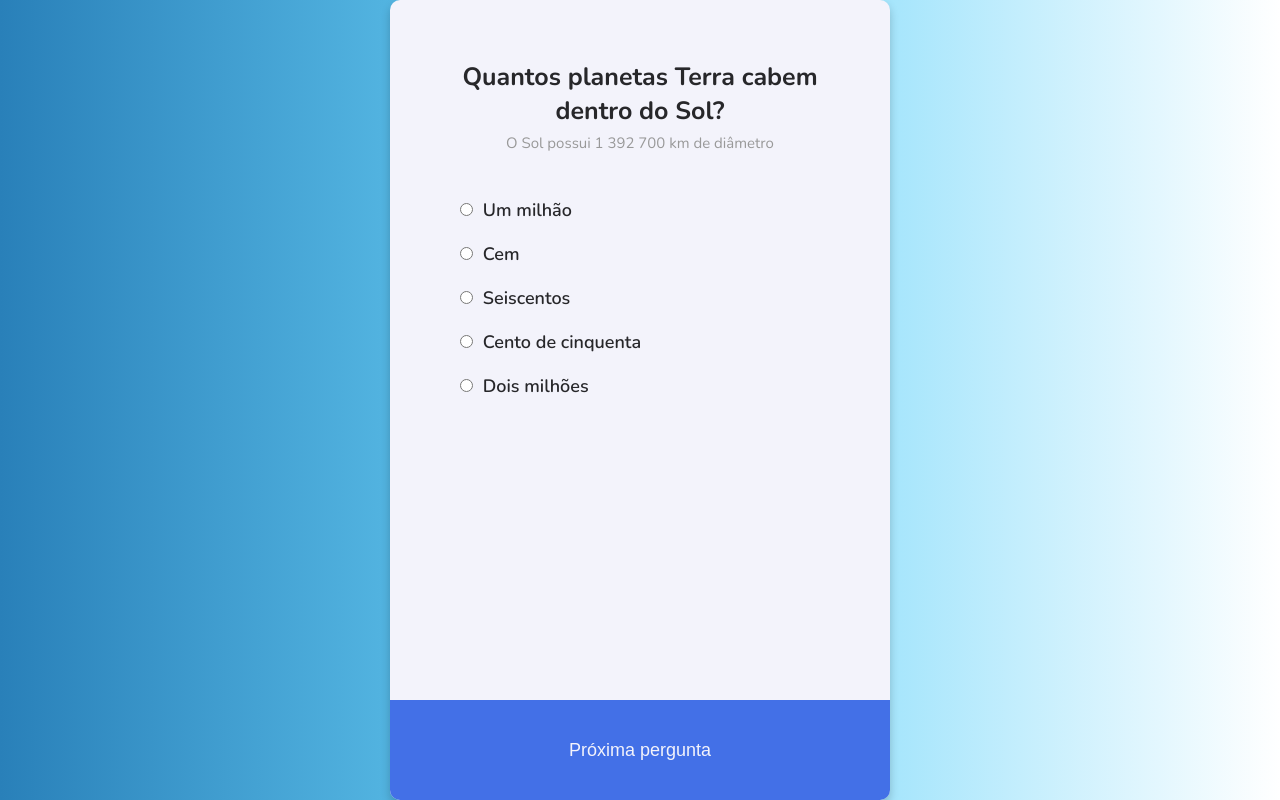
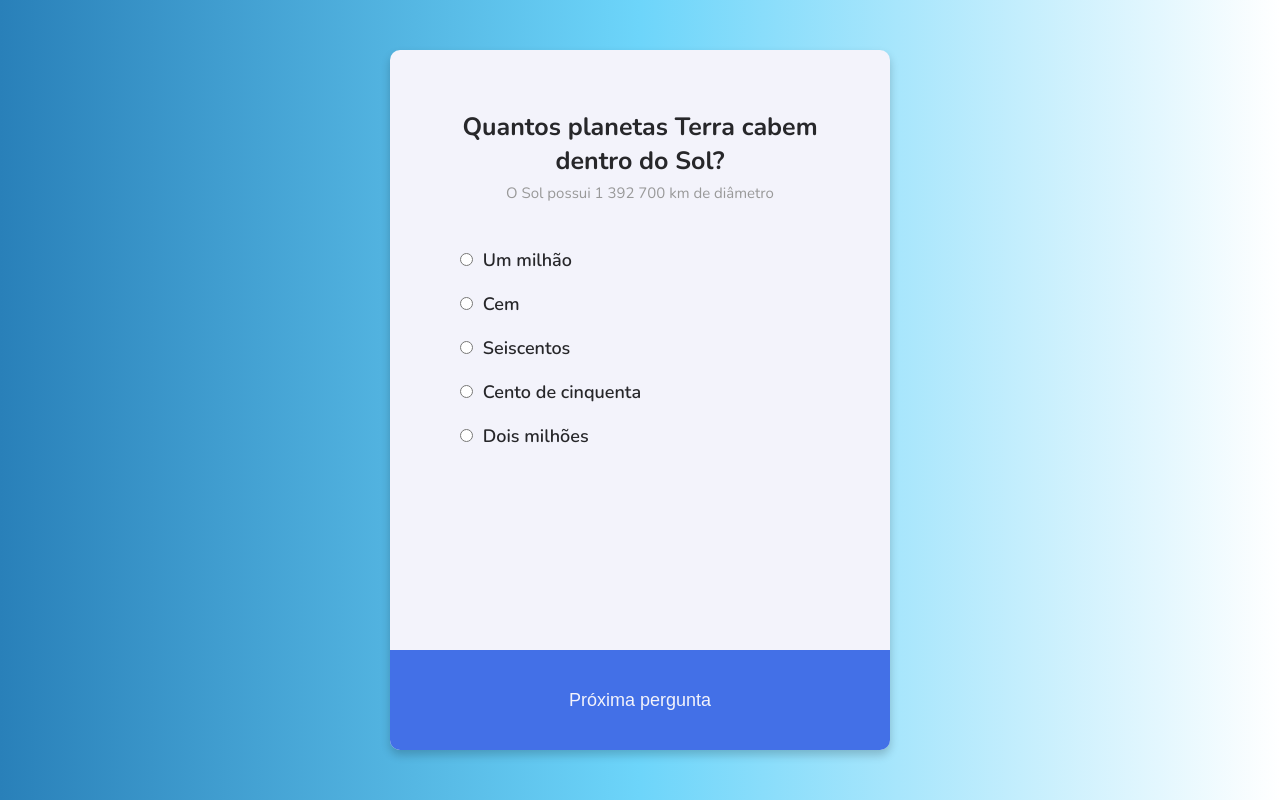
Before and after one commit to danielpalmares/quiz-app, a plain HTML site: page index.html in a window 1280 px wide. Drawn offline with nearby package versions, Linux system fonts and the light colour scheme.

Commit message:
height content 70rem[

```diff
--- a/style.css
+++ b/style.css
@@ -26,7 +26,7 @@ body {
 
 .content {
   width: 50rem;
-  height: 80rem;
+  height: 70rem;
   background: #f3f3fb;
   box-shadow: 0 0.5rem 1rem rgba(0, 0, 0, 0.2);
   border-radius: 1rem;
```
